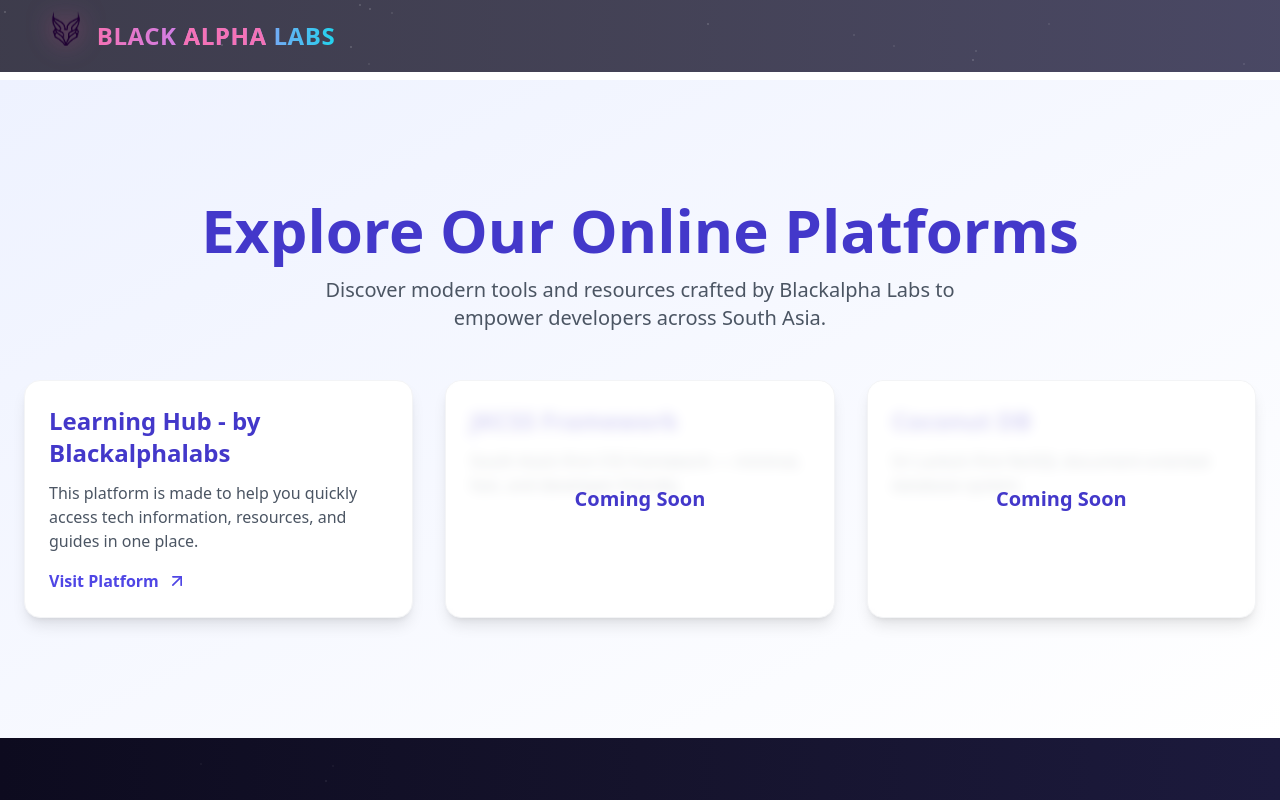
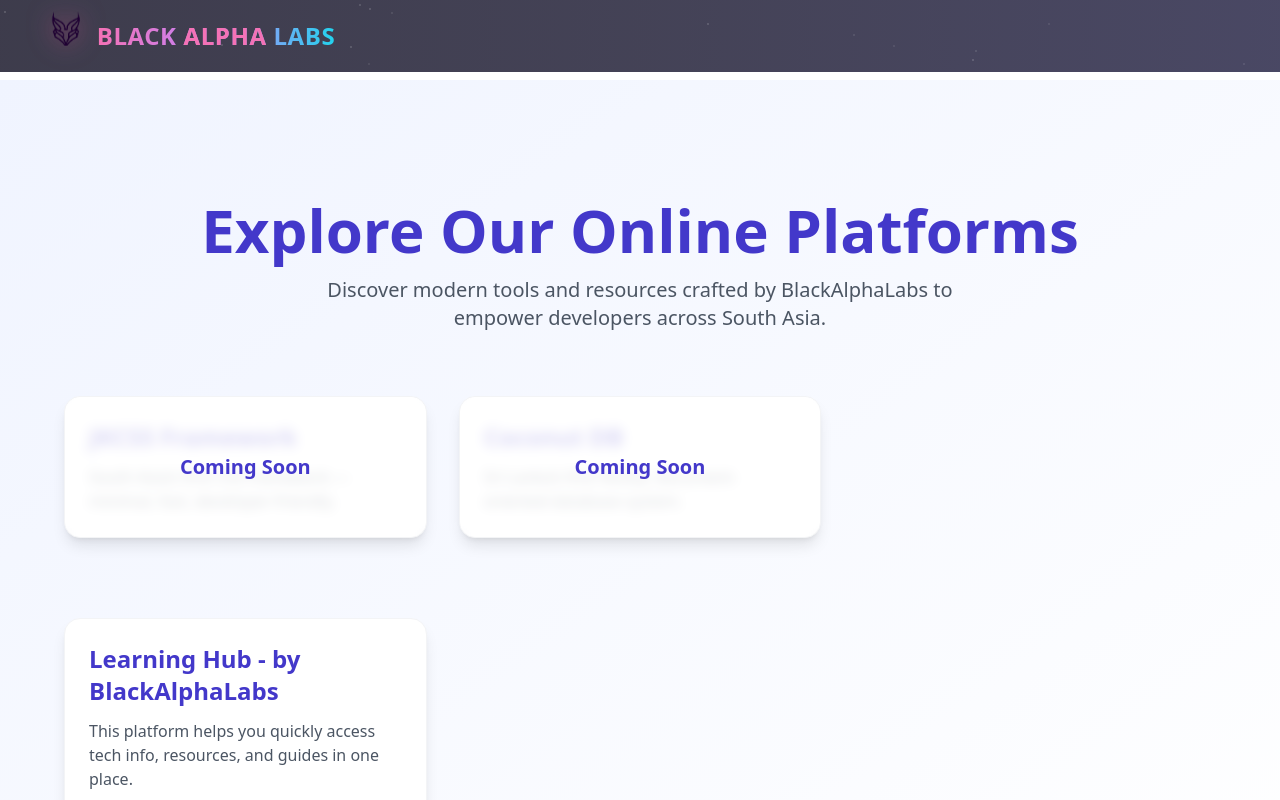
Before and after one commit to BackendExpert/site-new, a React (Vite) app: page /onlineplatforms in a window 1280 px wide. Shown: the top 800 px of the page. Built offline with nearby package versions, Linux system fonts and the light colour scheme.

Commit message:
Update OnlinePlatforms.jsx

```diff
--- a/src/pages/onlineplatforms/OnlinePlatforms.jsx
+++ b/src/pages/onlineplatforms/OnlinePlatforms.jsx
@@ -2,62 +2,73 @@
 import { ArrowUpRight } from 'lucide-react';
 
 const OnlinePlatforms = () => {
-    const data = [
+    const livePlatforms = [
         {
             id: 1,
-            name: 'Learning Hub - by Blackalphalabs',
-            desc: 'This platform is made to help you quickly access tech information, resources, and guides in one place.',
+            name: 'Learning Hub - by BlackAlphaLabs',
+            desc: 'This platform helps you quickly access tech info, resources, and guides in one place.',
             link: '/LearningHub',
             available: true,
         },
+    ];
+
+    // Showcase only section for CoconutDB & JKCSS
+    const explorePlatforms = [
         {
-            id: 2,
+            id: 1,
             name: 'JKCSS Framework',
-            desc: 'South Asia’s first CSS framework — minimal, fast, and developer-friendly.',
-            link: '#',
+            desc: 'South Asia’s first CSS framework — minimal, fast, developer-friendly.',
             available: false,
         },
         {
-            id: 3,
+            id: 2,
             name: 'Coconut DB',
             desc: 'Sri Lanka’s first NoSQL document-oriented database system.',
-            link: '#',
             available: false,
         },
     ];
 
     return (
-        <div className="bg-gradient-to-br from-indigo-50 to-white p-6 mt-20">
+        <div className="bg-gradient-to-br from-[#f0f4ff] to-white p-6 mt-20">
             {/* Hero Section */}
-            <div className="text-center mb-12 pt-24">
-                <h1 className="text-4xl md:text-6xl font-extrabold text-indigo-700 mb-4 animate-fade-in">
+            <div className="text-center mb-16 pt-24">
+                <h1 className="text-4xl md:text-6xl font-extrabold text-indigo-700 mb-4">
                     Explore Our Online Platforms
                 </h1>
                 <p className="text-gray-600 text-lg md:text-xl max-w-2xl mx-auto">
-                    Discover modern tools and resources crafted by Blackalpha Labs to empower developers across South Asia.
+                    Discover modern tools and resources crafted by BlackAlphaLabs to empower developers across South Asia.
                 </p>
             </div>
 
-            {/* Grid Section */}
-            <div className="grid gap-8 md:grid-cols-2 lg:grid-cols-3 pb-24">
-                {data.map((item) => (
+            {/* Featured (Explore) Platforms Row */}
+            <div className="grid gap-8 md:grid-cols-2 lg:grid-cols-3 max-w-6xl mx-auto mb-20">
+                {explorePlatforms.map((item) => (
                     <div
                         key={item.id}
-                        className={`relative bg-white rounded-2xl p-6 shadow-lg transition duration-300 border border-gray-100
-                        ${item.available ? 'hover:shadow-xl hover:border-indigo-200 hover:-translate-y-1' : 'overflow-hidden'}
-                        `}
+                        className="relative bg-white rounded-2xl p-6 shadow-lg border border-gray-100 hover:shadow-xl hover:border-indigo-200 transition duration-300 overflow-hidden"
                     >
-                        {/* Overlay for Coming Soon */}
                         {!item.available && (
                             <div className="absolute inset-0 bg-white/70 backdrop-blur-sm rounded-2xl flex items-center justify-center z-10">
                                 <span className="text-indigo-700 font-extrabold text-xl">Coming Soon</span>
                             </div>
                         )}
-
                         <div className={`${!item.available ? 'opacity-70 blur-sm select-none pointer-events-none' : ''}`}>
                             <h2 className="text-2xl font-bold text-indigo-700 mb-3">{item.name}</h2>
+                            <p className="text-gray-600">{item.desc}</p>
+                        </div>
+                    </div>
+                ))}
+            </div>
+
+            {/* Active Platforms Grid */}
+            <div className="grid gap-8 md:grid-cols-2 lg:grid-cols-3 pb-24 max-w-6xl mx-auto">
+                {livePlatforms.map((item) => (
+                    <div
+                        key={item.id}
+                        className="bg-white rounded-2xl p-6 shadow-lg border border-gray-100 hover:shadow-xl hover:border-indigo-200 transition duration-300"
+                    >
+                        <h2 className="text-2xl font-bold text-indigo-700 mb-3">{item.name}</h2>
                         <p className="text-gray-600 mb-4">{item.desc}</p>
-
                         {item.available && (
                             <a
                                 href={item.link}
@@ -68,7 +79,6 @@
                             </a>
                         )}
                     </div>
-                    </div>
                 ))}
             </div>
         </div>
```
Lines whose indentation alone changed are shown as unchanged.
